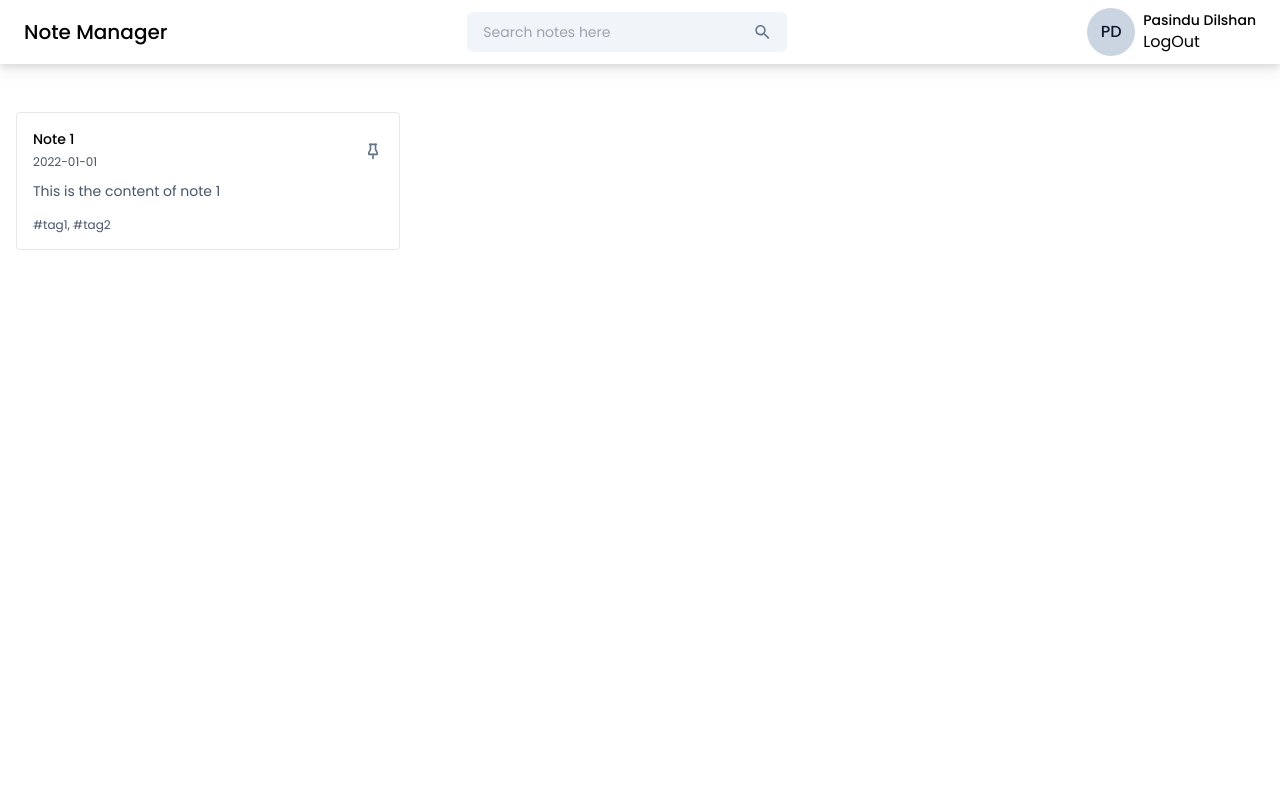
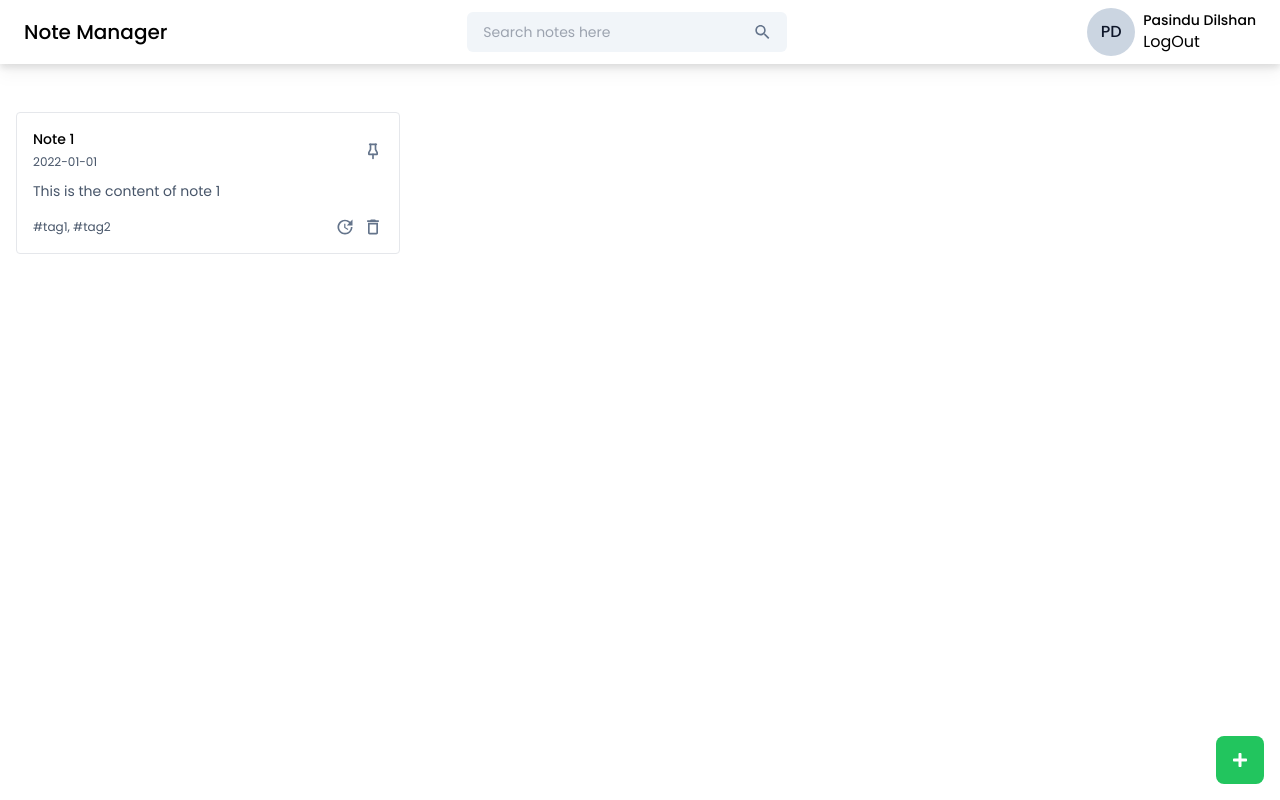
Before and after one commit to pasindud100/Note-Management-application--MERN, a React (Vite) app in the folder FE/: page /dashboard in a window 1280 px wide. Built offline with nearby package versions, Linux system fonts and the light colour scheme.

Commit message:
Created basic note cart component.

```diff
--- a/FE/src/components/NoteCard.jsx
+++ b/FE/src/components/NoteCard.jsx
@@ -1,5 +1,7 @@
 import React from "react";
 import { TbPinned } from "react-icons/tb";
+import { MdUpdate } from "react-icons/md";
+import { MdOutlineDeleteOutline } from "react-icons/md";
 
 function NoteCard({
   title,
@@ -27,7 +29,16 @@ function NoteCard({
 
       <div className="flex justify-between items-center mt-4 ">
         <div className="text-xs text-slate-600">{tags}</div>
-        <div className="flex items-center gap-2"></div>
+        <div className="flex items-center gap-2">
+          <MdUpdate
+            onClick={onEdit}
+            className="icon-btn hover:text-green-600"
+          />
+          <MdOutlineDeleteOutline
+            onClick={onDelete}
+            className="icon-btn hover:text-red-600"
+          />
+        </div>
       </div>
     </div>
   );
--- a/FE/src/pages/Home/Home.jsx
+++ b/FE/src/pages/Home/Home.jsx
@@ -1,6 +1,7 @@
 import React from "react";
 import Navbar from "../../components/Navbar";
 import NoteCard from "../../components/NoteCard";
+import { FaPlus } from "react-icons/fa";
 
 function Home() {
   return (
@@ -21,6 +22,9 @@ function Home() {
           />
         </div>
       </div>
+      <button className="w-12 h-12 flex items-center justify-center bg-green-500 rounded-lg fixed  bottom-4 right-4">
+        <FaPlus className="text-white"/>
+      </button>
     </div>
   );
 }
```
